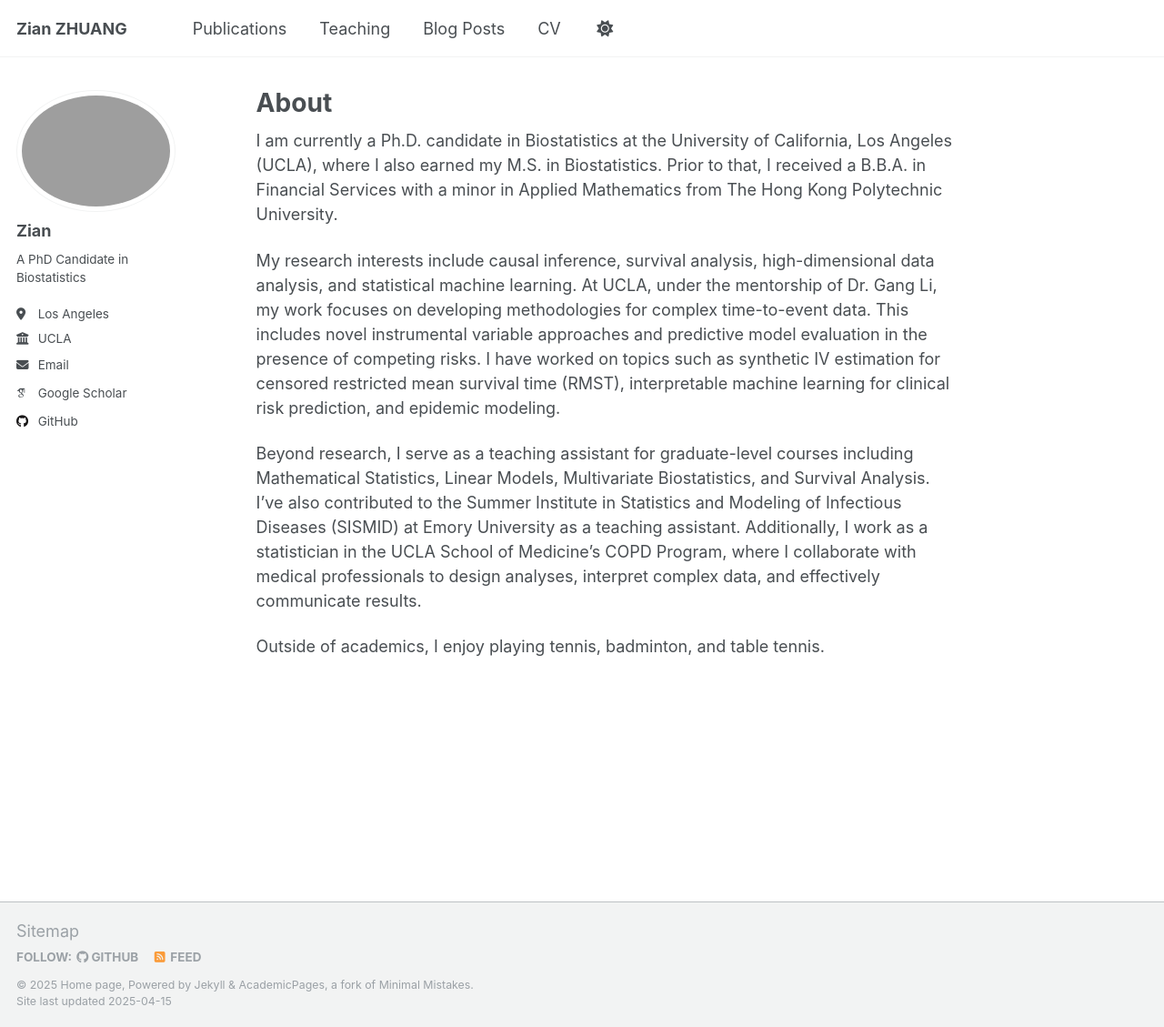
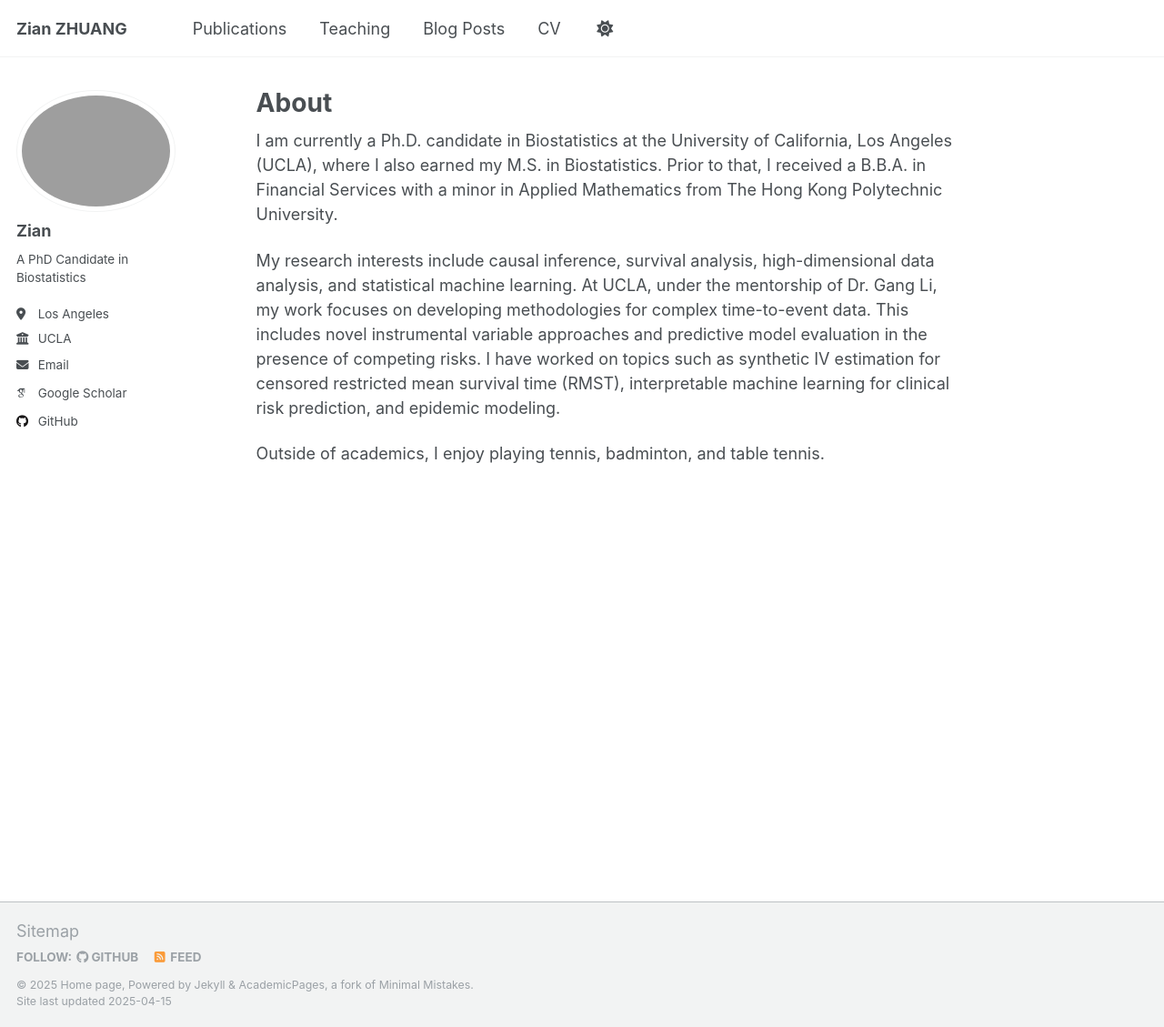
Before and after one commit to Larryzza/Larryzza.github.io, a Jekyll site: the page built from _pages/about.md, in a window 1280 px wide and 1129 px high. Shown: the whole window at 91% size. Built offline with Jekyll 4.4.1, drawn with Linux system fonts in a browser that asks for light colours; some web fonts are replaced.

Commit message:
update pages

```diff
--- a/_pages/about.md
+++ b/_pages/about.md
@@ -21,13 +21,4 @@ I have worked on topics such as synthetic IV estimation for censored restricted
 mean survival time (RMST), interpretable machine learning for clinical
 risk prediction, and epidemic modeling.
 
-Beyond research, I serve as a teaching assistant for graduate-level
-courses including Mathematical Statistics, Linear Models, Multivariate
-Biostatistics, and Survival Analysis. I’ve also contributed to the Summer
-Institute in Statistics and Modeling of Infectious Diseases (SISMID) at
-Emory University as a teaching assistant. Additionally, I work as a
-statistician in the UCLA School of Medicine’s COPD Program,
-where I collaborate with medical professionals to design analyses,
-interpret complex data, and effectively communicate results.
-
 Outside of academics, I enjoy playing tennis, badminton, and table tennis.
```
Also changed, not shown: _pages/cv.md (+0 -11 lines).
